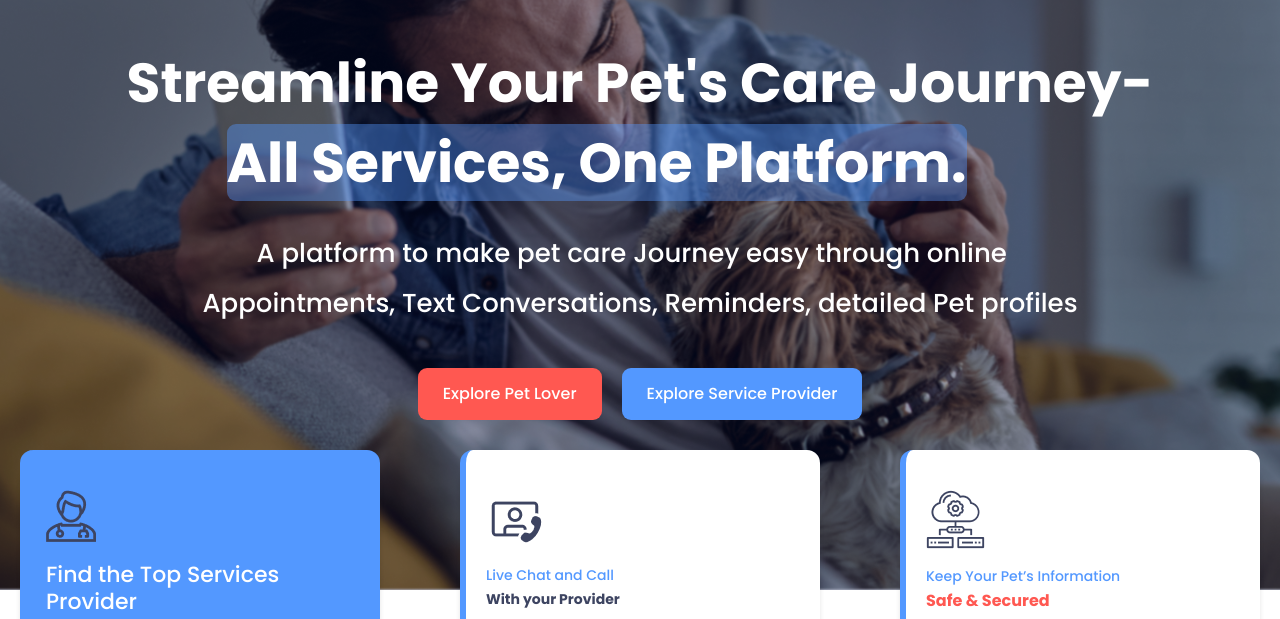
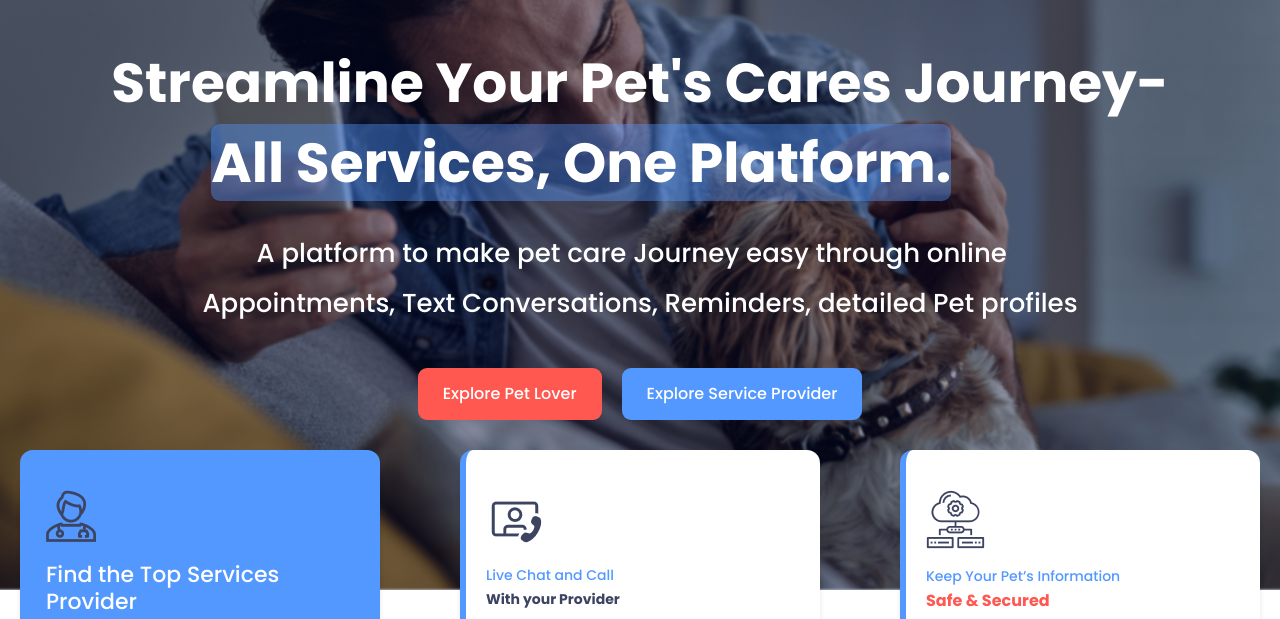
Before and after one commit to fL-safi/vetched-landing-page, a plain HTML site: page index.html in a window 1280 px wide. Shown: the part 181-800 px from the top of the page. Drawn offline with nearby package versions, Linux system fonts and the light colour scheme.

Commit message:
test commit

```diff
--- a/index.html
+++ b/index.html
@@ -52,7 +52,7 @@
         <img class="noto" src="/noto_paw-prints.png" />
         <div class="">
           <h1 class="headlines">
-            Streamline Your Pet's Care Journey-
+            Streamline Your Pet's Cares Journey-
             <br />
             <span class="headlines-rad">All Services, One Platform.</span>
           </h1>
```
